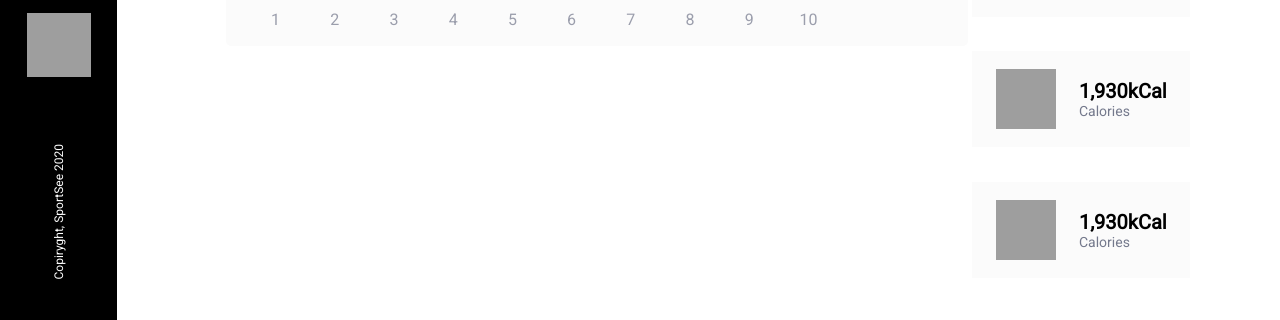
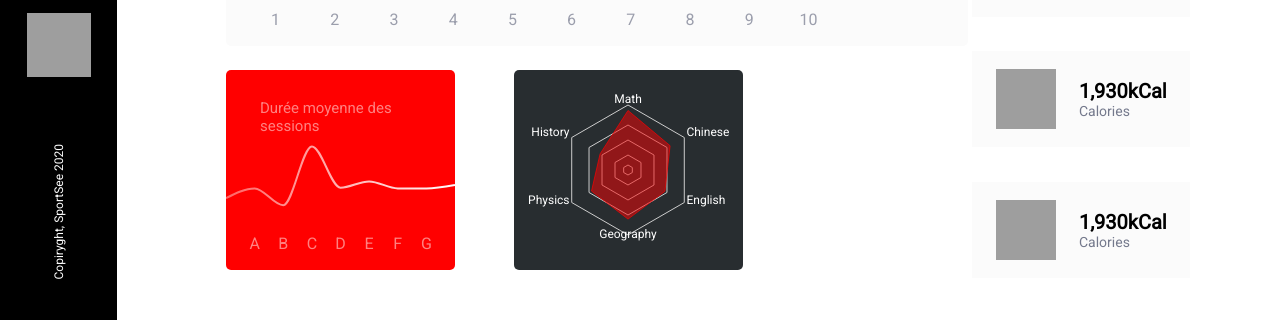
Before and after one commit to LascanTeki/MelodieCourageux_12_23062022, a React (Create React App) app: page / in a window 1280 px wide. Shown: the part 458-778 px from the top of the page. Built offline with nearby package versions, Linux system fonts and the light colour scheme; grey boxes are pictures that could not be loaded.

Commit message:
Line chart + Radial chart

```diff
--- a/src/App.js
+++ b/src/App.js
@@ -6,6 +6,7 @@ import Title from './Component/Title'
 import Duree from './Component/Duree'
 import Data from './Component/Data'
 import Activite from './Component/Activite'
+import Intensite from './Component/Intensite'
 import cal from './Assets/calories-icon.png'
 import carb from './Assets/carbs-icon.png'
 import protein from './Assets/protein-icon.png'
@@ -24,6 +25,8 @@ function App() {
       <Data logo={carb} number="1,930kCal" unit="Calories" />
       <Data logo={fat} number="1,930kCal" unit="Calories" />
       </div>
+      <Activite/>
+      <Intensite/>
     </div>
   );
 }
--- a/src/Component/Activite.js
+++ b/src/Component/Activite.js
@@ -1,45 +1,58 @@
 import React, { PureComponent } from 'react';
-import { LineChart, Line, XAxis, YAxis, CartesianGrid, Tooltip, Legend, ResponsiveContainer } from 'recharts';
+import { LineChart, Line, XAxis, Tooltip, ResponsiveContainer } from 'recharts';
+import '../Style/Activite.css';
 
 const data = [
   {
-    name: 'Page A',
+    name: '',
     uv: 4000,
     pv: 2400,
     amt: 2400,
   },
   {
-    name: 'Page B',
+    name: 'A',
+    uv: 2390,
+    pv: 3800,
+    amt: 2500,
+  },
+  {
+    name: 'B',
     uv: 3000,
     pv: 1398,
     amt: 2210,
   },
   {
-    name: 'Page C',
+    name: 'C',
     uv: 2000,
     pv: 9800,
     amt: 2290,
   },
   {
-    name: 'Page D',
+    name: 'D',
     uv: 2780,
     pv: 3908,
     amt: 2000,
   },
   {
-    name: 'Page E',
+    name: 'E',
     uv: 1890,
     pv: 4800,
     amt: 2181,
   },
   {
-    name: 'Page F',
+    name: 'F',
     uv: 2390,
     pv: 3800,
     amt: 2500,
   },
   {
-    name: 'Page G',
+    name: 'G',
+    uv: 2390,
+    pv: 3800,
+    amt: 2500,
+  },
+  {
+    name: '',
     uv: 3490,
     pv: 4300,
     amt: 2100,
@@ -50,12 +63,34 @@ export default class Example extends PureComponent {
   static demoUrl = 'https://codesandbox.io/s/tiny-line-chart-r5z0f';
 
   render() {
+    const CustomTooltip = ({ active, payload, label }) => {
+      if (active && payload && payload.length) {
+        return (
+          <div className="line-tooltip">
+            <p className="label">{`${payload[0].payload.pv}`}</p>
+          </div>
+        );
+      }
+    }
+
     return (
-      <ResponsiveContainer width="100%" height="100%">
-        <LineChart width={300} height={100} data={data}>
-          <Line type="monotone" dataKey="pv" stroke="#8884d8" strokeWidth={2} />
-        </LineChart>
-      </ResponsiveContainer>
+      <div className='lower'>
+        <div className='linetitle'> Durée moyenne des sessions</div>
+        <ResponsiveContainer width="100%" height="65%" >
+          <LineChart data={data} margin={{bottom: 25, top: 5}}>
+
+            <defs>
+              <linearGradient id="colorUv" x1="0%" y1="0" x2="100%" y2="0">
+                <stop offset="0%" stopColor="white" stopOpacity={0.4}/>
+                <stop offset="100%" stopColor="white" />
+              </linearGradient>
+            </defs>
+            <Line type="monotone" dataKey="pv" stroke="url(#colorUv)" strokeWidth={2} dot={false} activeDot={{ fill: 'white', stroke:'rgba(255,255,255,0.3', strokeWidth: 10, r: 4 }} />
+            <Tooltip  content={<CustomTooltip />} cursor={false} />
+            <XAxis dataKey="name" axisLine={false} width="5"  style={{ fill:'rgba(255,255,255,0.5)' }}/>
+          </LineChart>
+        </ResponsiveContainer>
+      </div>
     );
   }
 }
--- a/src/Component/Duree.js
+++ b/src/Component/Duree.js
@@ -67,12 +67,27 @@ const data = [
   },
 ];
 
+
+
+
 export default class Example extends PureComponent {
 
   render() {
 
+    const CustomTooltip = ({ active, payload, label }) => {
+      if (active && payload && payload.length) {
+        return (
+          <div className="custom-tooltip">
+            <p className="label">{`${payload[0].payload.pv}kg`}</p>
+            <p className="label">{`${payload[0].payload.uv}Kcal`}</p>
+          </div>
+        );
+      }
+    }
+
     return (
-      <ResponsiveContainer width="58%" height="32%">
+      <div className='Duree'>
+      <ResponsiveContainer width="100%" height="100%">
 
         <BarChart
           data={data}
@@ -90,12 +105,13 @@ export default class Example extends PureComponent {
           <XAxis tick={{ fill: '#9B9EAC' }} dataKey="name" stroke="#DEDEDE" />
           <YAxis yAxisId="left" orientation="right" stroke="#9B9EAC" axisLine={false} tickCount={3} />
           <YAxis yAxisId="right" orientation="right" stroke="#9B9EAC" display="none" />
-          <Tooltip />
+          <Tooltip contentStyle={{backgroundColor:"red"}} content={<CustomTooltip />}/>
           <Legend wrapperStyle={{ top: 25, right: 25 }} layout="horizontal" verticalAlign="top" align="right" iconSize="8px" formatter={(value, entry, index) => <span className="text-color-class">{value}</span>} payload={[{ type: "circle", value: "Poids (kg)", color: "#282D30" }, { type: "circle", value: "Calories brûlées (kCal)", color: "#E60000" }]} />
           <Bar yAxisId="left" dataKey="pv" fill="#282D30" radius={[10, 10, 0, 0]} barSize={7} maxBarSize={1}/>
           <Bar yAxisId="right" dataKey="uv" fill="#E60000" radius={[10, 10, 0, 0]} barSize={7} maxBarSize={1}/>
         </BarChart>
       </ResponsiveContainer>
+      </div>
     );
   }
 }
--- a/src/Component/Intensite.js
+++ b/src/Component/Intensite.js
@@ -0,0 +1,60 @@
+import React, { PureComponent } from 'react';
+import { Radar, RadarChart, PolarGrid, PolarAngleAxis, PolarRadiusAxis, ResponsiveContainer } from 'recharts';
+import '../Style/Intensite.css';
+
+const data = [
+  {
+    subject: 'Math',
+    A: 120,
+    B: 110,
+    fullMark: 150,
+  },
+  {
+    subject: 'Chinese',
+    A: 98,
+    B: 130,
+    fullMark: 150,
+  },
+  {
+    subject: 'English',
+    A: 86,
+    B: 130,
+    fullMark: 150,
+  },
+  {
+    subject: 'Geography',
+    A: 99,
+    B: 100,
+    fullMark: 150,
+  },
+  {
+    subject: 'Physics',
+    A: 85,
+    B: 90,
+    fullMark: 150,
+  },
+  {
+    subject: 'History',
+    A: 65,
+    B: 85,
+    fullMark: 150,
+  },
+];
+
+export default class Example extends PureComponent {
+  static demoUrl = 'https://codesandbox.io/s/simple-radar-chart-rjoc6';
+
+  render() {
+    return (
+        <div className='center'>
+      <ResponsiveContainer width="90%" height="90%">
+        <RadarChart cx="50%" cy="50%" outerRadius="70%" data={data} padding={25}>
+          <PolarGrid radialLines={false}  polarRadius={[5, 15, 30,45, 65]}/>
+          <PolarAngleAxis dataKey="subject" tick={{ fontSize: 12, fill:"white" }}/>
+          <Radar name="Mike" dataKey="A" stroke="#FF0101B2" fill="#FF0101B2" fillOpacity={0.7} />
+        </RadarChart>
+      </ResponsiveContainer>
+      </div>
+    );
+  }
+}
--- a/src/Style/Activite.css
+++ b/src/Style/Activite.css
@@ -0,0 +1,32 @@
+.lower{
+    position: absolute;
+    top: 66vh;
+    left: 226px;
+    height: 25vh;
+    width: 17.9vw;
+    background-color: #FF0000;
+    border-radius: 5px;
+    display: flex;
+    align-items: flex-end;
+}
+
+.linetitle{
+    font-size: 12px;
+    position: absolute;
+    top: 29px;
+    left: 34px;
+    font-size: 15px;
+    color: rgba(255,255,255,0.5);
+    width: 70%;
+}
+
+.line-tooltip{
+    background-color: white;
+    font-size: 8px;
+    width: 39px;
+    height: 25px;
+    font-weight: 600;
+    display: flex;
+    justify-content: space-evenly;
+    align-items: center;
+}
--- a/src/Style/Duree.css
+++ b/src/Style/Duree.css
@@ -1,11 +1,12 @@
 
-.recharts-responsive-container{
+.Duree{
     position: absolute;
     top: 31vh;
     left: 226px;
     background-color: #FBFBFB;
     border-radius: 5px;
-    color: #8884d8;
+    width: 58vw;
+    height: 32vh;
 }
 
 .recharts-bar-rectangle{
@@ -48,3 +49,16 @@
    margin-left: 12px;
    font-size: 14px;
  }
+
+ .custom-tooltip{
+   background-color:#E60000 ;
+   font-size: 7px;
+   color: white;
+   font-weight: 600;
+   height: 63px;
+   width: 39px;
+   display: flex;
+   justify-content: space-evenly;
+   flex-direction: column;
+   align-items: center;
+ }
--- a/src/Style/Intensite.css
+++ b/src/Style/Intensite.css
@@ -0,0 +1,13 @@
+.center{
+    position: absolute;
+    top: 66vh;
+    left: 514px;
+    height: 25vh;
+    width: 17.9vw;
+    background-color: #282D30;
+    border-radius: 5px;
+    display: flex;
+    align-items: center;
+    justify-content: center;
+    font-weight: lighter;
+}
```
Also changed, not shown: src/App.css (line endings or trailing spaces).
